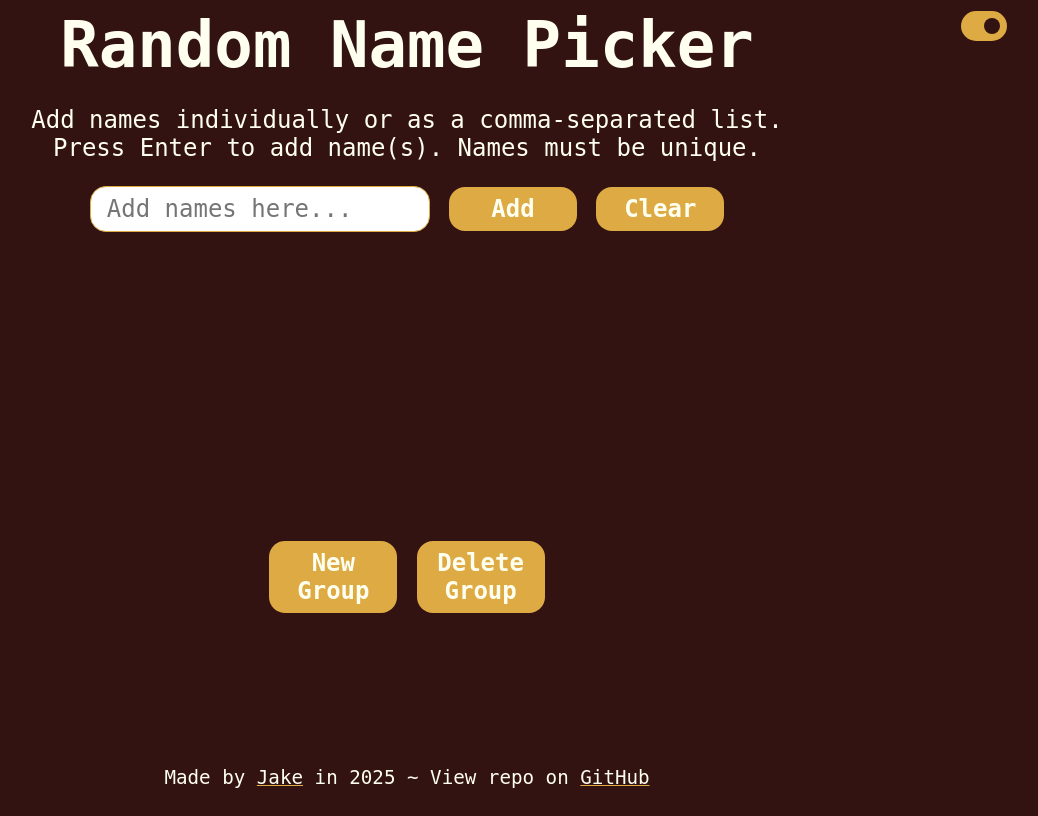
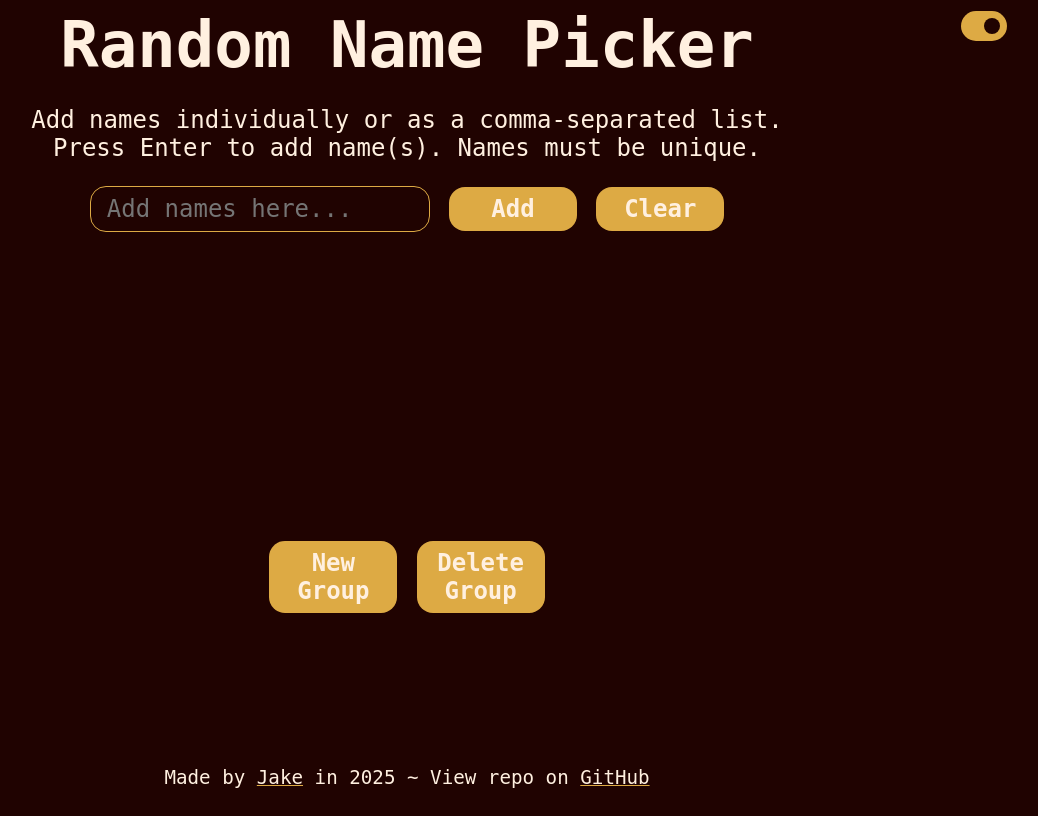
Before and after one commit to jakebeamish/random-name-picker, a website with bundled scripts: page index.html in a window 1280 px wide. Both pictures are taken after a click on the checkbox 1216 px from the left and 26 px from the top of the page. Shown: the whole page, without its empty margins (233-1271 px from the left). Built offline with nearby package versions, Linux system fonts and the light colour scheme; a web font is replaced by a local one.

Commit message:
style: input elements have transparent background color

```diff
--- a/style.css
+++ b/style.css
@@ -13,8 +13,8 @@
 }
 
 :root[data-theme="dark"] {
-  --text-color: ivory;
-  --bg-color: #331311;
+  --text-color: #fff0e0;
+  --bg-color: #200301;
   --primary-color: #ddaa44;
 }
 
@@ -44,10 +44,19 @@ button {
   font-size: 1.5rem;
 }
 
+input {
+  background-color: transparent;
+  border-radius: 1rem;
+  padding: 0.5rem 1rem;
+  margin-bottom: 1rem;
+  border: solid 1px var(--primary-color);
+  transition: border 0.5s;
+}
+
 button {
   color: var(--text-color);
   background: var(--primary-color);
-  transition: background 0.5s;
+  transition: background, color 0.5s;
   font-weight: 600;
   border-radius: 1rem;
   border: none;
@@ -93,6 +102,7 @@ a,
 a:visited {
   color: var(--text-color);
   text-decoration-color: var(--primary-color);
+  transition: color, text-decoration-color 0.5s;
 }
 
 #resultDisplay {
```
